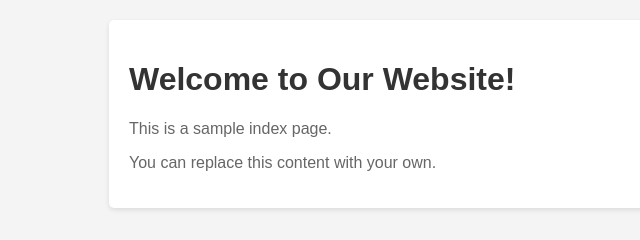
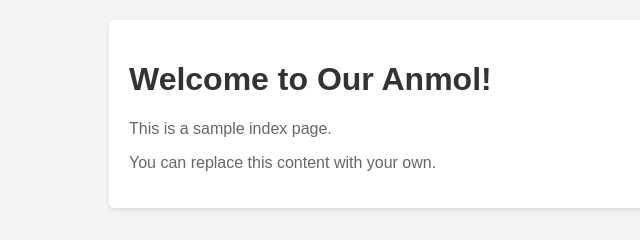
Before and after one commit to Anmoltrainer/wwww, a plain HTML site: page index.html in a window 1280 px wide. Shown: the full height of the page, 111-751 px from the left. Drawn offline with Linux system fonts and the light colour scheme.

Commit message:
Update index.html

```diff
--- a/index.html
+++ b/index.html
@@ -29,7 +29,7 @@
 </head>
 <body>
     <div class="container">
-        <h1>Welcome to Our Website!</h1>
+        <h1>Welcome to Our Anmol!</h1>
         <p>This is a sample index page.</p>
         <p>You can replace this content with your own.</p>
     </div>
```
